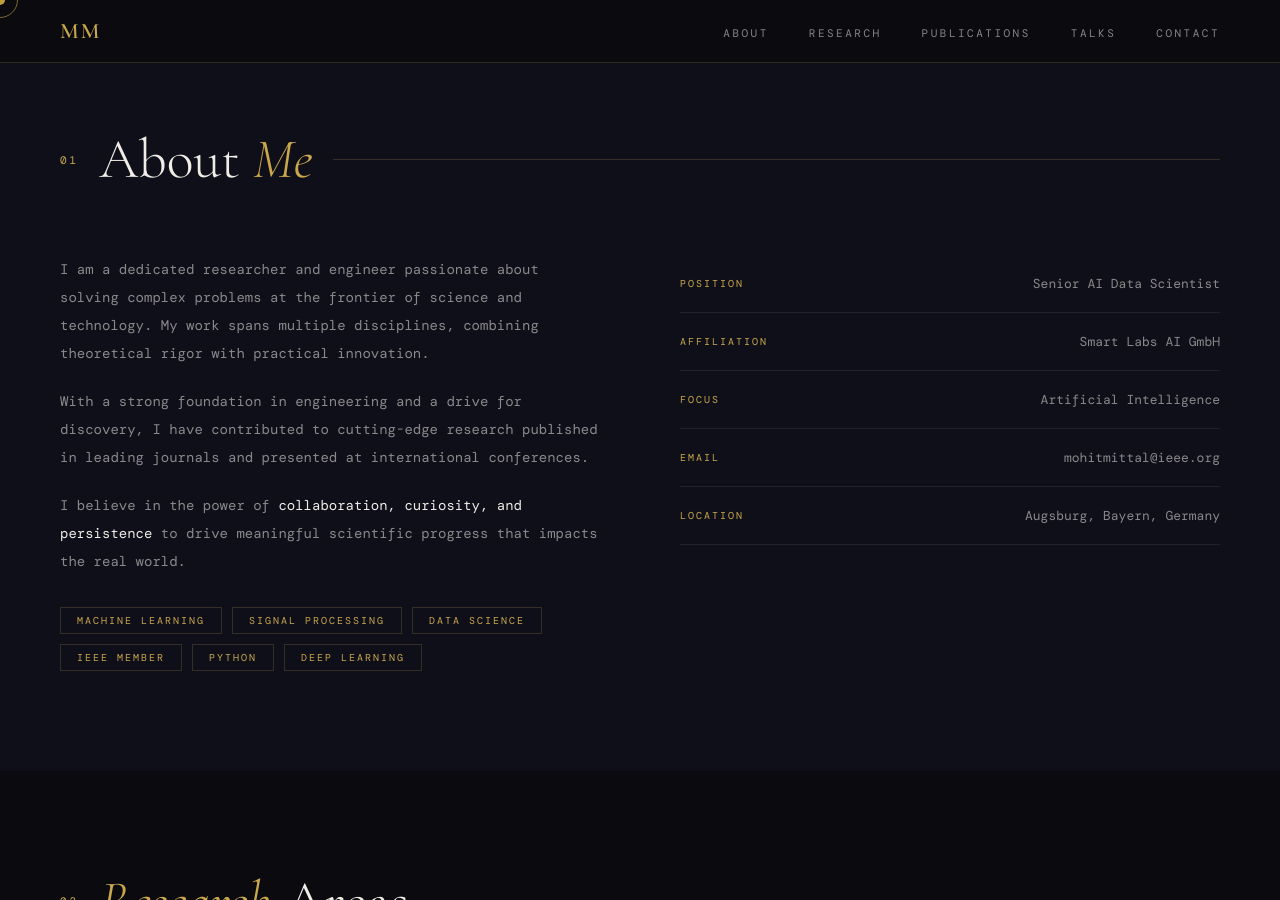
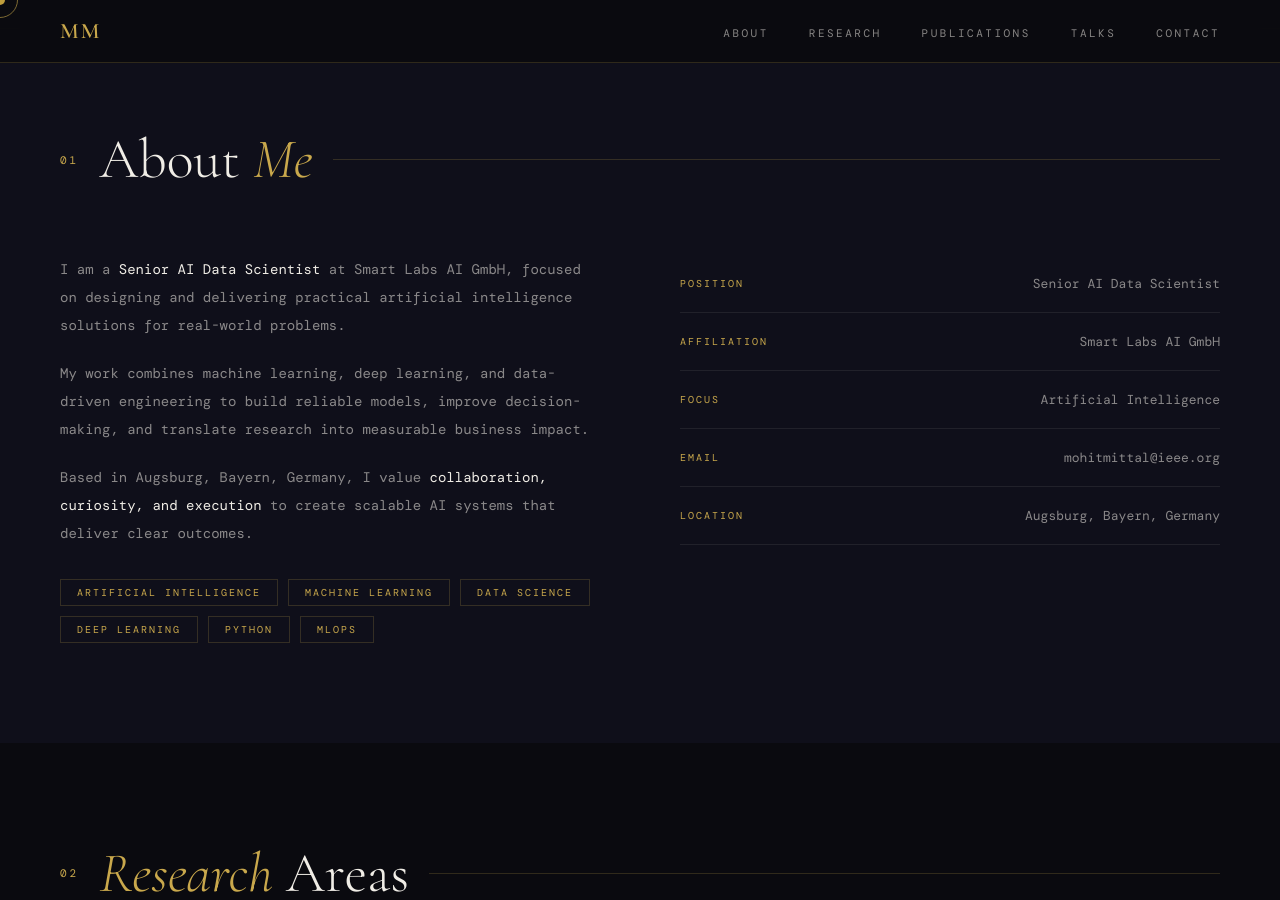
Before and after one commit to mohitmittal1988/mm, a Jekyll site: the page index.html, which Jekyll copies as it is, in a window 1280 px wide and 900 px high, scrolled down 998 px. Built offline with Jekyll 4.4.1, drawn with Linux system fonts in a browser that asks for light colours; some web fonts are replaced.

Commit message:
about me updated

```diff
--- a/index.html
+++ b/index.html
@@ -560,16 +560,16 @@
   </div>
   <div class="about-grid">
     <div class="about-text reveal">
-      <p>I am a dedicated researcher and engineer passionate about solving complex problems at the frontier of science and technology. My work spans multiple disciplines, combining theoretical rigor with practical innovation.</p>
-      <p>With a strong foundation in engineering and a drive for discovery, I have contributed to cutting-edge research published in leading journals and presented at international conferences.</p>
-      <p>I believe in the power of <strong>collaboration, curiosity, and persistence</strong> to drive meaningful scientific progress that impacts the real world.</p>
+      <p>I am a <strong>Senior AI Data Scientist</strong> at Smart Labs AI GmbH, focused on designing and delivering practical artificial intelligence solutions for real-world problems.</p>
+      <p>My work combines machine learning, deep learning, and data-driven engineering to build reliable models, improve decision-making, and translate research into measurable business impact.</p>
+      <p>Based in Augsburg, Bayern, Germany, I value <strong>collaboration, curiosity, and execution</strong> to create scalable AI systems that deliver clear outcomes.</p>
       <div class="about-tags">
+        <span class="tag">Artificial Intelligence</span>
         <span class="tag">Machine Learning</span>
-        <span class="tag">Signal Processing</span>
         <span class="tag">Data Science</span>
-        <span class="tag">IEEE Member</span>
+        <span class="tag">Deep Learning</span>
         <span class="tag">Python</span>
-        <span class="tag">Deep Learning</span>
+        <span class="tag">MLOps</span>
       </div>
     </div>
     <div class="about-info reveal" style="transition-delay:0.2s">
```
